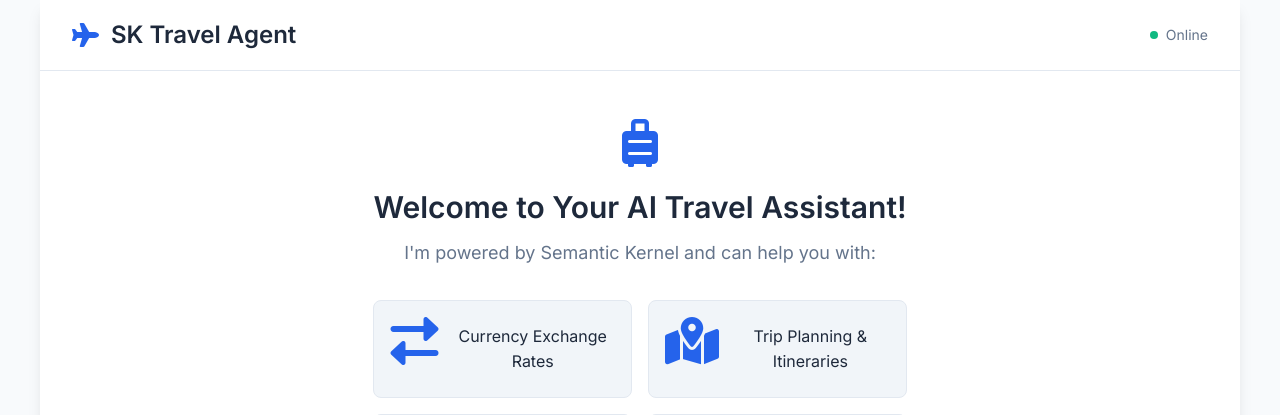
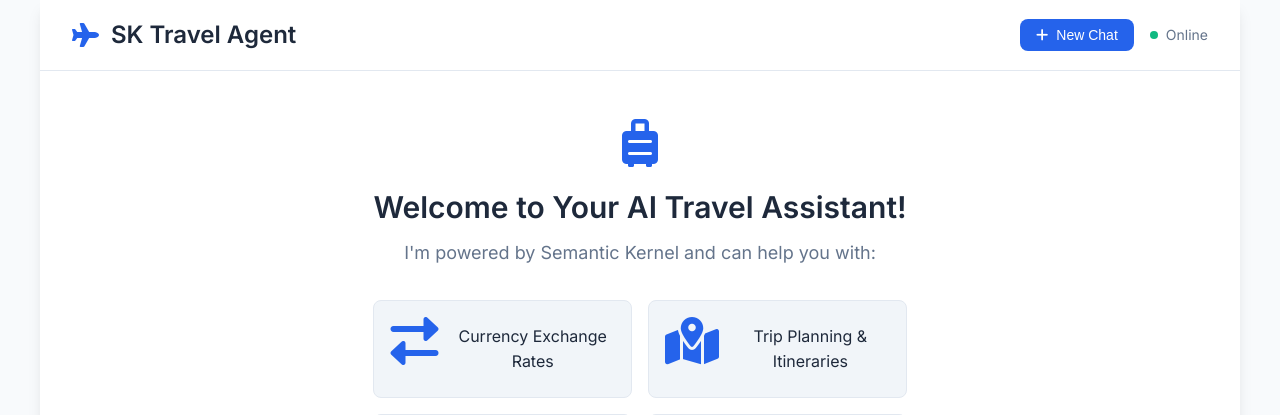
Before and after one commit to Azure-Samples/app-service-a2a-travel-agent, a FastAPI app: page / in a window 1280 px wide. Shown: the top 415 px of the page. Run offline with FastAPI, Linux system fonts and the light colour scheme.

Commit message:
new chat button

```diff
--- a/static/css/style.css
+++ b/static/css/style.css
@@ -73,6 +73,40 @@ body {
     font-size: 1.5rem;
     font-weight: 600;
     color: var(--text-primary);
+}
+
+.header-actions {
+    display: flex;
+    align-items: center;
+    gap: 1rem;
+}
+
+.new-conversation-btn {
+    display: flex;
+    align-items: center;
+    gap: 0.5rem;
+    padding: 0.5rem 1rem;
+    background: var(--primary-color);
+    color: white;
+    border: none;
+    border-radius: var(--radius);
+    font-size: 0.875rem;
+    font-weight: 500;
+    cursor: pointer;
+    transition: all 0.2s ease;
+}
+
+.new-conversation-btn:hover {
+    background: var(--primary-hover);
+    transform: translateY(-1px);
+}
+
+.new-conversation-btn:active {
+    transform: translateY(0);
+}
+
+.new-conversation-btn i {
+    font-size: 0.875rem;
 }
 
 .agent-status {
@@ -426,6 +460,19 @@ body {
         padding: 1rem;
     }
 
+    .header-actions {
+        gap: 0.5rem;
+    }
+
+    .new-conversation-btn span {
+        display: none;
+    }
+
+    .new-conversation-btn {
+        padding: 0.5rem;
+        min-width: auto;
+    }
+
     .chat-container {
         padding: 1rem;
     }
--- a/static/js/chat.js
+++ b/static/js/chat.js
@@ -19,11 +19,15 @@ class TravelAgentChat {
         this.statusIndicator = document.getElementById('status-indicator');
         this.statusText = document.getElementById('status-text');
         this.charCount = document.getElementById('char-count');
+        this.newConversationBtn = document.getElementById('new-conversation-btn');
     }
 
     attachEventListeners() {
         // Send button click
         this.sendButton.addEventListener('click', () => this.sendMessage());
+
+        // New conversation button click
+        this.newConversationBtn.addEventListener('click', () => this.startNewConversation());
 
         // Enter key to send (Shift+Enter for new line)
         this.messageInput.addEventListener('keydown', (e) => {
@@ -48,6 +52,32 @@ class TravelAgentChat {
 
     generateSessionId() {
         return 'session_' + Math.random().toString(36).substr(2, 9) + '_' + Date.now();
+    }
+
+    startNewConversation() {
+        // Generate new session ID
+        this.sessionId = this.generateSessionId();
+
+        // Clear message history
+        this.messageHistory = [];
+
+        // Clear chat messages
+        this.messagesContainer.innerHTML = '';
+
+        // Show welcome message again
+        this.welcomeMessage.style.display = 'block';
+
+        // Clear input
+        this.messageInput.value = '';
+        this.updateSendButton();
+        this.updateCharCounter();
+        this.autoResizeTextarea();
+
+        // Hide typing indicator
+        this.typingIndicator.style.display = 'none';
+        this.isTyping = false;
+
+        console.log('Started new conversation with session ID:', this.sessionId);
     }
 
     updateStatus(status) {
--- a/templates/index.html
+++ b/templates/index.html
@@ -17,9 +17,15 @@
                     <i class="fas fa-plane"></i>
                     <h1>SK Travel Agent</h1>
                 </div>
-                <div class="agent-status">
-                    <span class="status-indicator" id="status-indicator"></span>
-                    <span id="status-text">Connecting...</span>
+                <div class="header-actions">
+                    <button id="new-conversation-btn" class="new-conversation-btn" title="Start a new conversation">
+                        <i class="fas fa-plus"></i>
+                        <span>New Chat</span>
+                    </button>
+                    <div class="agent-status">
+                        <span class="status-indicator" id="status-indicator"></span>
+                        <span id="status-text">Connecting...</span>
+                    </div>
                 </div>
             </div>
         </header>
```
